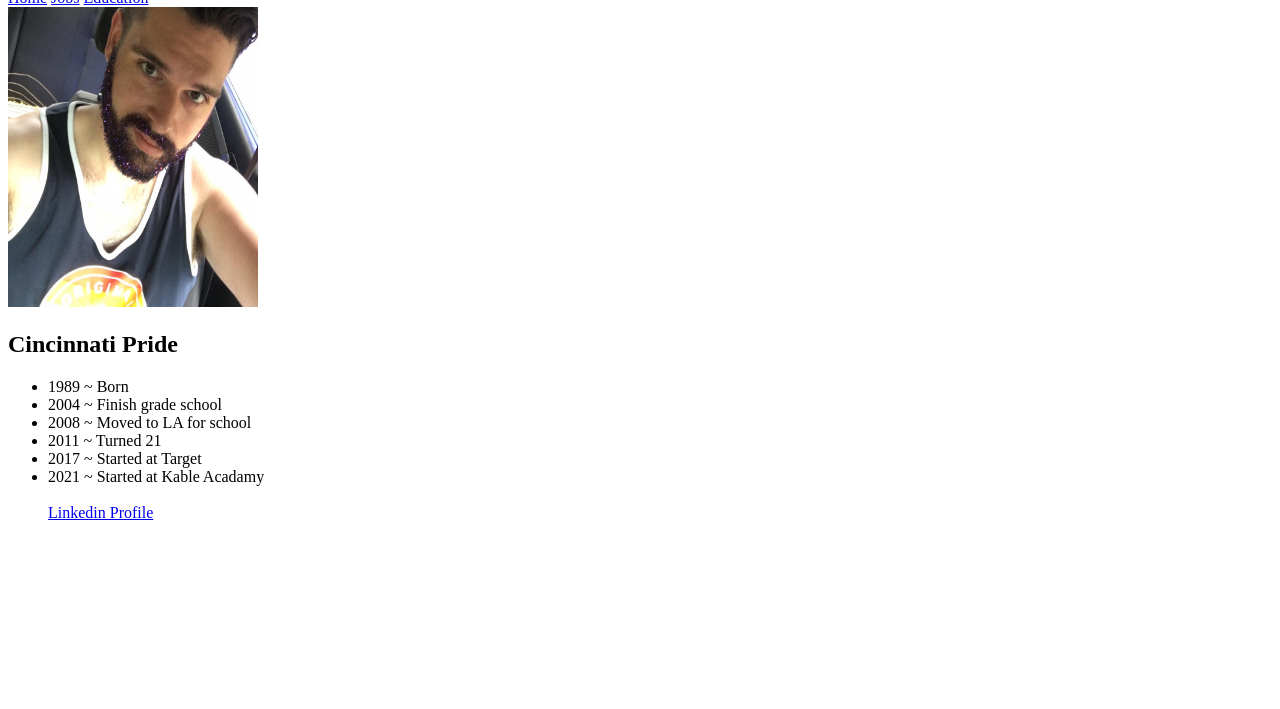
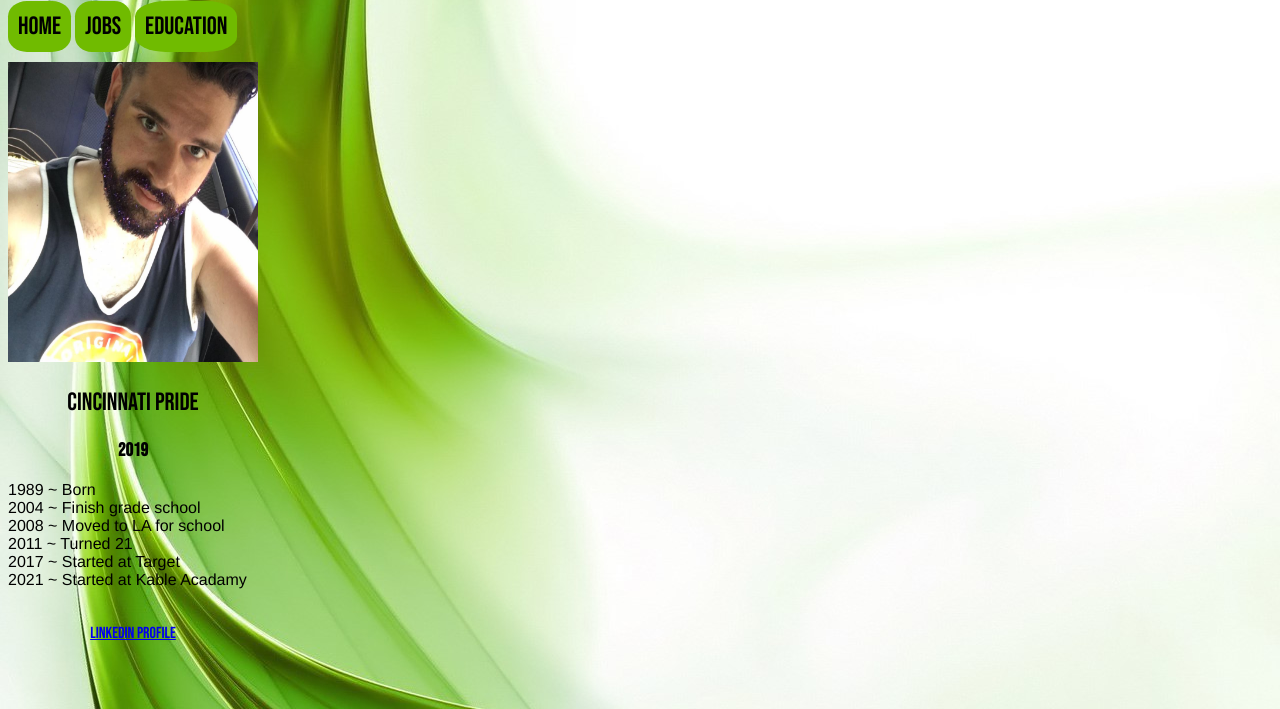
Before and after one commit to CorbettCroslin/aboutMe, a plain HTML site: page index.html in a window 1280 px wide. Shown: the part 91-800 px from the top of the page. Drawn offline with Linux system fonts and the light colour scheme.

Commit message:
some message

```diff
--- a/index.html
+++ b/index.html
@@ -5,16 +5,22 @@
     <meta http-equiv="X-UA-Compatible" content="IE=edge">
     <meta name="viewport" content="width=device-width, initial-scale=1.0">
     <title>Document</title>
+    <link rel="stylesheet" href="style.css">
+
 </head>
 <body>
+
     <h1>Corbett Croslin</h1>
 
-    <a href="./index.html">Home</a>
-    <a href="./jobs.html">Jobs</a>
-    <a href="./Education.html">Education</a>
-<div>
-    <img src="./64868171_2268685770114691_543886878516969472_n.jpg" alt="" style="height: 300px ; width: 250px;" srcset="">
+    <a href="./index.html" id="link-top">Home</a>
+    <a href="./jobs.html" id="link-top">Jobs</a>
+    <a href="./Education.html" id="link-top" style='padding-left: 10px;'>Education</a>
+<div id="centerMe">
+    <div class="app">
+         <img src="./64868171_2268685770114691_543886878516969472_n.jpg" alt="" style="height: 300px ; width: 250px; margin-top: 20px;" srcset="">
     <h2>Cincinnati Pride</h2>
+
+    <h3>2019</h3>
 
 <ul>
     <li>1989 ~ Born</li>
@@ -23,7 +29,10 @@
     <li>2011 ~ Turned 21</li>
     <li>2017 ~ Started at Target</li>
     <li>2021 ~ Started at Kable Acadamy</li>
-
+</ul>
 <br>
     <a rel="stylesheet" href="https://www.linkedin.com/in/corbett-croslin">Linkedin Profile</a>
+</div>
+
+</div>
 </html>
--- /dev/null
+++ b/style.css
@@ -0,0 +1,49 @@
+@import url('https://fonts.googleapis.com/css2?family=Bebas+Neue&display=swap');
+
+body {
+    background-image:url('./Vector-Design-Green-Hd-Wallpaper-Best-Wallpapers-HD-Collection.jpg')
+}
+
+h1{
+    font-size:40px ;
+    font-family: 'Bebas Neue', cursive;
+    font-weight: bold;
+    color:rgb(0, 0, 0);
+}
+
+#link-top{
+    font-size:25px ;
+    font-family: 'Bebas Neue', cursive;
+    background-color: rgb(112, 187, 0);
+    padding: 10px;
+    border-radius: 30%;
+    color: black;
+    text-decoration: none;
+    font-weight: normal;
+}
+
+h2{
+    font-size:25px ;
+    font-family: 'Bebas Neue', cursive;
+    position: inherit;
+    left: 60px;
+    font-weight: normal;
+}
+
+
+.app{
+    font-family: 'Bebas Neue', cursive;
+    align-items: center;
+    width: fit-content;
+    text-align: center;
+    font-weight: normal;
+}
+
+ul{
+    font-family: 'Franklin Gothic Medium', 'Arial Narrow', Arial, sans-serif;
+    list-style-type: none;
+    text-align: center;
+    padding: 0;
+    text-align: left;
+    font-weight: normal;
+}
```
Also changed, not shown: Education.html (+5 -4 lines), jobs.html (+9 -7 lines), Vector-Design-Green-Hd-Wallpaper-Best-Wallpapers-HD-Collection.jpg (added), green-wallpaper-17325-17881-hd-wallpapers.jpg (added).
